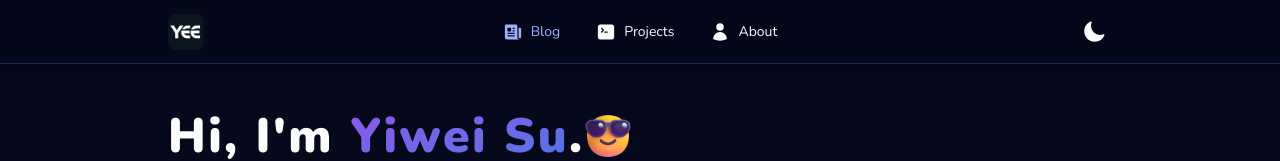
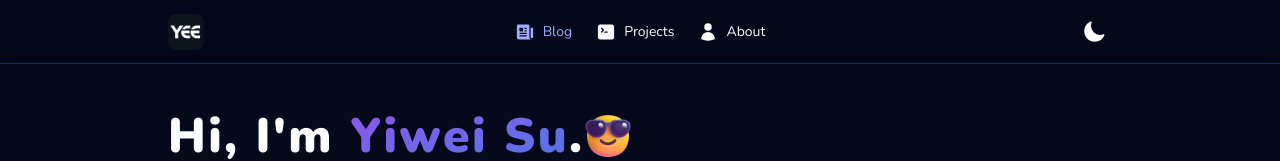
Before and after one commit to yeeway0609/yeeway.dev, a Next.js app: page / in a window 1280 px wide. Shown: the top 161 px of the page. Built offline with nearby package versions, Linux system fonts and the light colour scheme; a web font is replaced by a local one.

Commit message:
refactor: replace navigation-menu ui with simpler nav structure

```diff
--- a/src/components/Header/index.tsx
+++ b/src/components/Header/index.tsx
@@ -5,15 +5,9 @@ import { Bars3Icon, XMarkIcon, NewspaperIcon, UserIcon, CommandLineIcon } from '
 import Image from 'next/image'
 import Link from 'next/link'
 import { usePathname } from 'next/navigation'
+import clsx from 'clsx'
 import logoIcon from '@/assets/logo.png'
 import { SpotifyPlayer } from '@/components/SpotifyPlayer'
-import {
-  NavigationMenu,
-  NavigationMenuItem,
-  NavigationMenuLink,
-  NavigationMenuList,
-  navigationMenuTriggerStyle,
-} from '@/components/ui/navigation-menu'
 import { Sheet, SheetClose, SheetContent, SheetTitle, SheetTrigger } from '@/components/ui/sheet'
 import { ThemeSwitch } from './ThemeSwitch'
 
@@ -36,22 +30,21 @@ export function Header() {
         </Link>
 
         {/* Desktop */}
-        <NavigationMenu className="hidden sm:block">
-          <NavigationMenuList>
-            {ROUTES.map((route) => (
-              <NavigationMenuItem key={route.title}>
-                <Link href={route.href} legacyBehavior passHref>
-                  <NavigationMenuLink
-                    className={` ${navigationMenuTriggerStyle()} hover:text-primary cursor-pointer bg-transparent ${pathname.split('/')[1] === route.href.split('/')[1] ? 'text-primary' : ''} `}
-                  >
-                    {<route.Icon className="mr-2 size-5" />}
-                    {route.title}
-                  </NavigationMenuLink>
-                </Link>
-              </NavigationMenuItem>
-            ))}
-          </NavigationMenuList>
-        </NavigationMenu>
+        <nav className="hidden gap-x-6 sm:flex">
+          {ROUTES.map((route) => (
+            <Link
+              key={route.title}
+              className={clsx(
+                'hover:text-primary flex cursor-pointer bg-transparent text-sm',
+                pathname.split('/')[1] === route.href.split('/')[1] && 'text-primary'
+              )}
+              href={route.href}
+            >
+              {<route.Icon className="mr-2 size-5" />}
+              <span>{route.title}</span>
+            </Link>
+          ))}
+        </nav>
         <div className="hidden sm:flex sm:gap-3">
           <ThemeSwitch />
         </div>
@@ -67,7 +60,7 @@ export function Header() {
               <div className="flex justify-between">
                 <ThemeSwitch />
                 <SheetClose>
-                  <XMarkIcon className="hover:text-primary transition-colors active:text-primary size-7" />
+                  <XMarkIcon className="hover:text-primary active:text-primary size-7 transition-colors" />
                 </SheetClose>
               </div>
               <nav className="mt-5 flex flex-col gap-8 px-1">
@@ -75,7 +68,7 @@ export function Header() {
                   <Link
                     key={route.title}
                     href={route.href}
-                    className={`flex ${pathname.split('/')[1] === route.href.split('/')[1] ? 'text-primary' : ''}`}
+                    className={clsx('flex', pathname.split('/')[1] === route.href.split('/')[1] && 'text-primary')}
                     onClick={() => setOpen(false)}
                   >
                     {<route.Icon className="mr-2 size-5" />}
--- a/src/components/ui/navigation-menu.tsx
+++ /dev/null
@@ -1,105 +0,0 @@
-// TODO: react-19
-import * as React from 'react'
-import * as NavigationMenuPrimitive from '@radix-ui/react-navigation-menu'
-import { cva } from 'class-variance-authority'
-import { ChevronDown } from 'lucide-react'
-
-import { cn } from '@/lib/utils'
-
-const NavigationMenu = React.forwardRef<
-  React.ElementRef<typeof NavigationMenuPrimitive.Root>,
-  React.ComponentPropsWithoutRef<typeof NavigationMenuPrimitive.Root>
->(({ className, children, ...props }, ref) => (
-  <NavigationMenuPrimitive.Root ref={ref} className={cn('relative z-10 flex max-w-max flex-1 items-center justify-center', className)} {...props}>
-    {children}
-    <NavigationMenuViewport />
-  </NavigationMenuPrimitive.Root>
-))
-NavigationMenu.displayName = NavigationMenuPrimitive.Root.displayName
-
-const NavigationMenuList = React.forwardRef<
-  React.ElementRef<typeof NavigationMenuPrimitive.List>,
-  React.ComponentPropsWithoutRef<typeof NavigationMenuPrimitive.List>
->(({ className, ...props }, ref) => (
-  <NavigationMenuPrimitive.List ref={ref} className={cn('group flex flex-1 list-none items-center justify-center space-x-1', className)} {...props} />
-))
-NavigationMenuList.displayName = NavigationMenuPrimitive.List.displayName
-
-const NavigationMenuItem = NavigationMenuPrimitive.Item
-
-const navigationMenuTriggerStyle = cva(
-  'group inline-flex h-10 w-max items-center justify-center rounded-md bg-background px-4 py-2 text-sm font-medium hover:text-accent-foreground disabled:pointer-events-none disabled:opacity-50 data-active:bg-accent/50 data-[state=open]:bg-accent/50'
-)
-
-const NavigationMenuTrigger = React.forwardRef<
-  React.ElementRef<typeof NavigationMenuPrimitive.Trigger>,
-  React.ComponentPropsWithoutRef<typeof NavigationMenuPrimitive.Trigger>
->(({ className, children, ...props }, ref) => (
-  <NavigationMenuPrimitive.Trigger ref={ref} className={cn(navigationMenuTriggerStyle(), 'group', className)} {...props}>
-    {children} <ChevronDown className="relative top-px ml-1 size-3 transition duration-200 group-data-[state=open]:rotate-180" aria-hidden="true" />
-  </NavigationMenuPrimitive.Trigger>
-))
-NavigationMenuTrigger.displayName = NavigationMenuPrimitive.Trigger.displayName
-
-const NavigationMenuContent = React.forwardRef<
-  React.ElementRef<typeof NavigationMenuPrimitive.Content>,
-  React.ComponentPropsWithoutRef<typeof NavigationMenuPrimitive.Content>
->(({ className, ...props }, ref) => (
-  <NavigationMenuPrimitive.Content
-    ref={ref}
-    className={cn(
-      'left-0 top-0 w-full data-[motion^=from-]:animate-in data-[motion^=to-]:animate-out data-[motion^=from-]:fade-in data-[motion^=to-]:fade-out data-[motion=from-end]:slide-in-from-right-52 data-[motion=from-start]:slide-in-from-left-52 data-[motion=to-end]:slide-out-to-right-52 data-[motion=to-start]:slide-out-to-left-52 md:absolute md:w-auto',
-      className
-    )}
-    {...props}
-  />
-))
-NavigationMenuContent.displayName = NavigationMenuPrimitive.Content.displayName
-
-const NavigationMenuLink = NavigationMenuPrimitive.Link
-
-const NavigationMenuViewport = React.forwardRef<
-  React.ElementRef<typeof NavigationMenuPrimitive.Viewport>,
-  React.ComponentPropsWithoutRef<typeof NavigationMenuPrimitive.Viewport>
->(({ className, ...props }, ref) => (
-  <div className={cn('absolute left-0 top-full flex justify-center')}>
-    <NavigationMenuPrimitive.Viewport
-      className={cn(
-        'origin-top-center relative mt-1.5 h-[var(--radix-navigation-menu-viewport-height)] w-full overflow-hidden rounded-md border bg-popover text-popover-foreground shadow-lg data-[state=open]:animate-in data-[state=closed]:animate-out data-[state=closed]:zoom-out-95 data-[state=open]:zoom-in-90 md:w-[var(--radix-navigation-menu-viewport-width)]',
-        className
-      )}
-      ref={ref}
-      {...props}
-    />
-  </div>
-))
-NavigationMenuViewport.displayName = NavigationMenuPrimitive.Viewport.displayName
-
-const NavigationMenuIndicator = React.forwardRef<
-  React.ElementRef<typeof NavigationMenuPrimitive.Indicator>,
-  React.ComponentPropsWithoutRef<typeof NavigationMenuPrimitive.Indicator>
->(({ className, ...props }, ref) => (
-  <NavigationMenuPrimitive.Indicator
-    ref={ref}
-    className={cn(
-      'top-full z-1 flex h-1.5 items-end justify-center overflow-hidden data-[state=visible]:animate-in data-[state=hidden]:animate-out data-[state=hidden]:fade-out data-[state=visible]:fade-in',
-      className
-    )}
-    {...props}
-  >
-    <div className="relative top-[60%] size-2 rotate-45 rounded-tl-sm bg-border shadow-md" />
-  </NavigationMenuPrimitive.Indicator>
-))
-NavigationMenuIndicator.displayName = NavigationMenuPrimitive.Indicator.displayName
-
-export {
-  navigationMenuTriggerStyle,
-  NavigationMenu,
-  NavigationMenuList,
-  NavigationMenuItem,
-  NavigationMenuContent,
-  NavigationMenuTrigger,
-  NavigationMenuLink,
-  NavigationMenuIndicator,
-  NavigationMenuViewport,
-}
```
